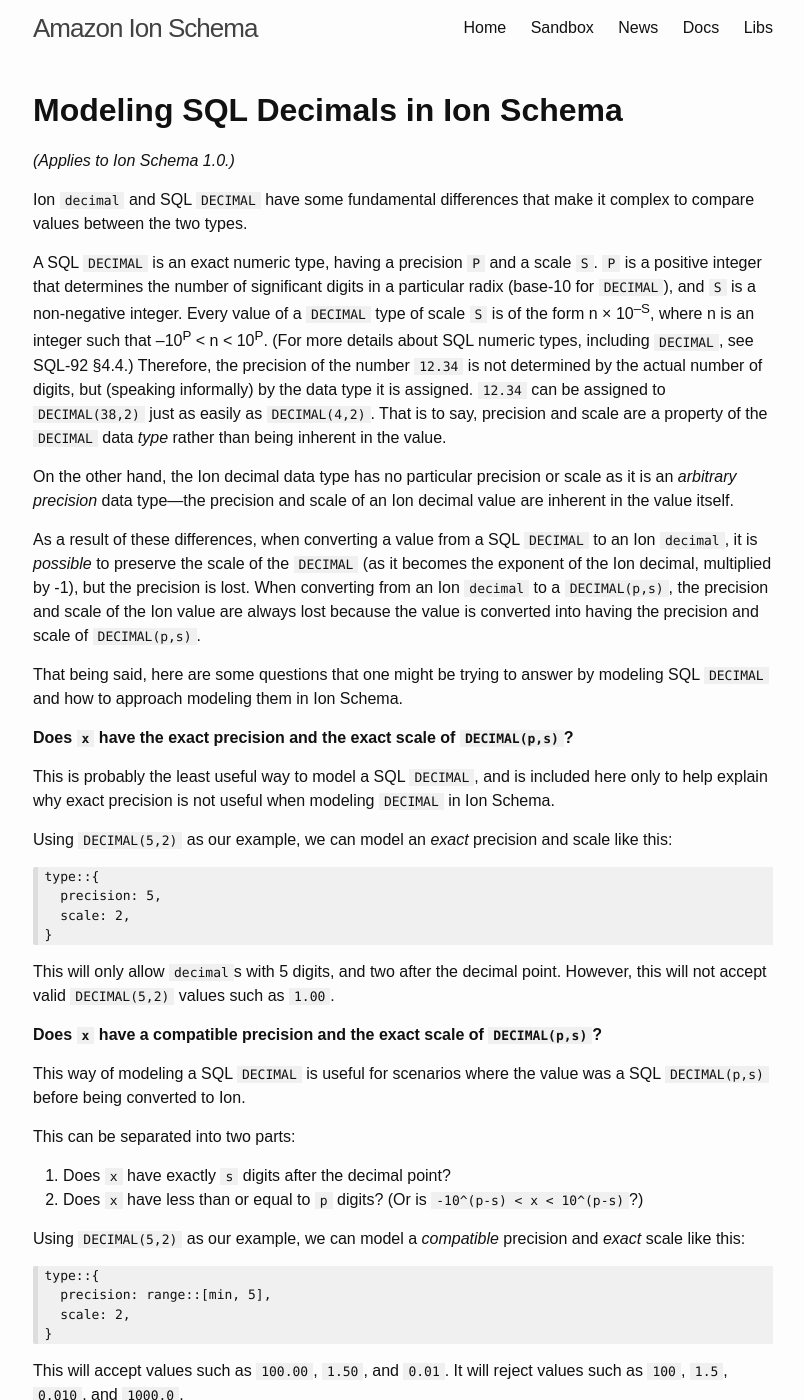
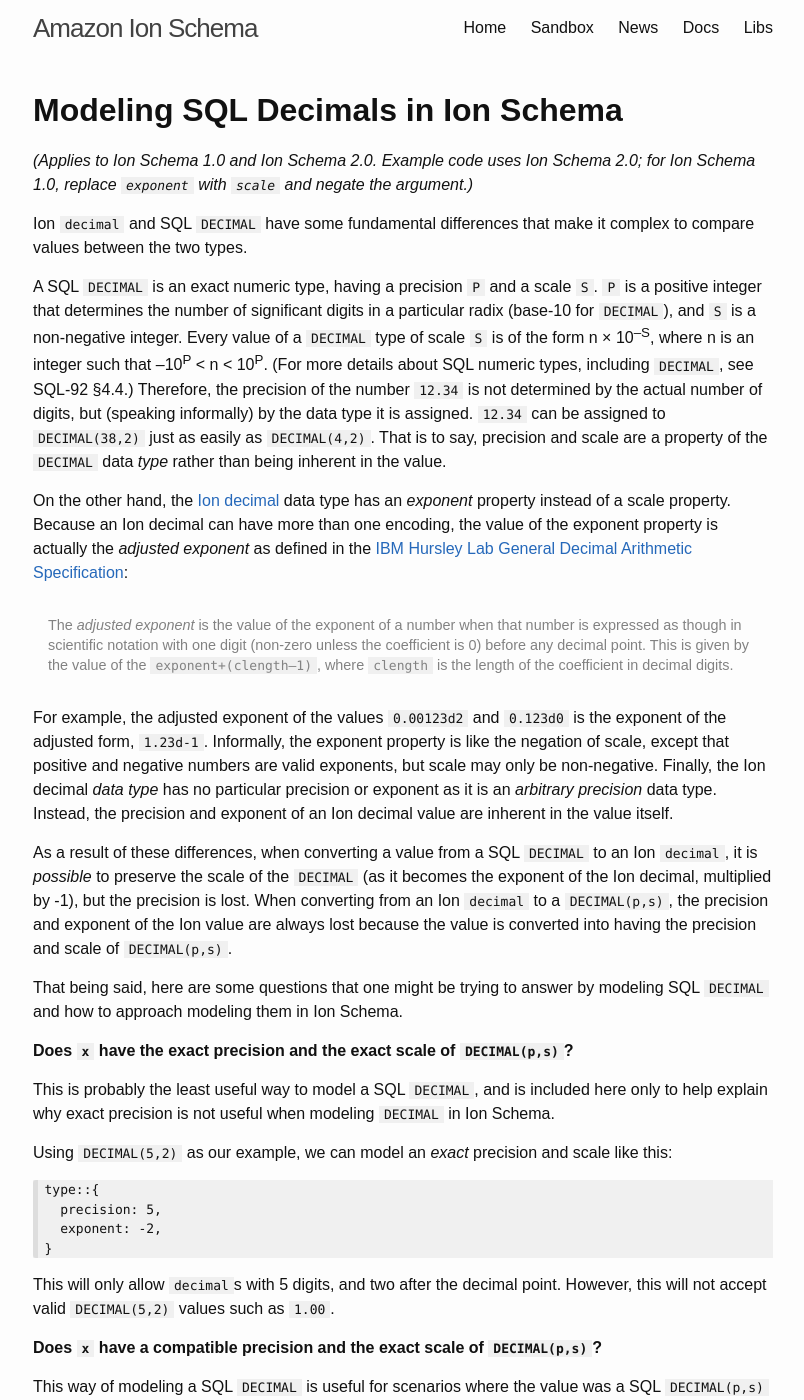
Before and after one commit to amazon-ion/ion-schema, a Jekyll site: the page built from docs/cookbook/sql-decimals.md, in a window 1280 px wide and 1400 px high. Shown: the whole window, without its empty margins (237-1041 px from the left). Built offline with Jekyll 4.4.1, drawn with Linux system fonts in a browser that asks for light colours; some of the changed text lies outside the part shown.

Commit message:
Updates cookbooks for Ion Schema 2.0

````diff
--- a/docs/cookbook/sql-decimals.md
+++ b/docs/cookbook/sql-decimals.md
@@ -2,7 +2,8 @@
 title:  Modeling SQL Decimals in Ion Schema
 ---
 # {{ page.title }}
-_(Applies to Ion Schema 1.0.)_
+_(Applies to Ion Schema 1.0 and Ion Schema 2.0.
+Example code uses Ion Schema 2.0; for Ion Schema 1.0, replace `exponent` with `scale` and negate the argument.)_
 
 Ion `decimal` and SQL `DECIMAL` have some fundamental differences that make it complex to compare values between the two types.
 
@@ -14,12 +15,20 @@ Therefore, the precision of the number `12.34` is not determined by the actual n
 by the data type it is assigned. `12.34` can be assigned to `DECIMAL(38,2)` just as easily as `DECIMAL(4,2)`. That is to
 say, precision and scale are a property of the `DECIMAL` data _type_ rather than being inherent in the value.
 
-On the other hand, the Ion decimal data type has no particular precision or scale as it is an _arbitrary precision_ data
-type—the precision and scale of an Ion decimal value are inherent in the value itself.
+On the other hand, the [Ion decimal](https://amzn.github.io/ion-docs/docs/decimal.html) data type has an _exponent_ property instead of a scale property.
+Because an Ion decimal can have more than one encoding, the value of the exponent property is actually the _adjusted exponent_ as defined in the [IBM Hursley Lab General Decimal Arithmetic Specification](https://speleotrove.com/decimal/damodel.html):
+
+> The _adjusted exponent_ is the value of the exponent of a number when that number is expressed as though in scientific notation with one digit (non-zero unless the coefficient is 0) before any decimal point.
+> This is given by the value of the `exponent+(clength–1)`, where `clength` is the length of the coefficient in decimal digits.
+
+For example, the adjusted exponent of the values `0.00123d2` and `0.123d0` is the exponent of the adjusted form, `1.23d-1`.
+Informally, the exponent property is like the negation of scale, except that positive and negative numbers are valid exponents, but scale may only be non-negative.
+Finally, the Ion decimal _data type_ has no particular precision or exponent as it is an _arbitrary precision_ data type.
+Instead, the precision and exponent of an Ion decimal value are inherent in the value itself.
 
 As a result of these differences, when converting a value from a SQL `DECIMAL` to an Ion `decimal`, it is _possible_ to
 preserve the scale of the `DECIMAL` (as it becomes the exponent of the Ion decimal, multiplied by -1), but the precision
-is lost. When converting from an Ion `decimal` to a `DECIMAL(p,s)`, the precision and scale of the Ion value are always
+is lost. When converting from an Ion `decimal` to a `DECIMAL(p,s)`, the precision and exponent of the Ion value are always
 lost because the value is converted into having the precision and scale of `DECIMAL(p,s)`.
 
 That being said, here are some questions that one might be trying to answer by modeling SQL `DECIMAL` and how to approach
@@ -34,7 +43,7 @@ Using `DECIMAL(5,2)` as our example, we can model an _exact_ precision and scale
 ```
 type::{
   precision: 5,
-  scale: 2,
+  exponent: -2,
 }
 ```
 This will only allow `decimal`s with 5 digits, and two after the decimal point. However, this will not accept valid
@@ -54,7 +63,7 @@ Using `DECIMAL(5,2)` as our example, we can model a _compatible_ precision and _
 ```
 type::{
   precision: range::[min, 5],
-  scale: 2,
+  exponent: -2,
 }
 ```
 This will accept values such as `100.00`, `1.50`, and `0.01`. It will reject values such as `100`, `1.5`, `0.010`, and `1000.0`.
@@ -74,8 +83,8 @@ This can be separated into two parts:
 Using `DECIMAL(5,2)` as our example again, we can model a _compatible_ precision and scale like this:
 ```
 type::{
-  scale: [min, 2],
-  // Scale is not fixed, so we cannot use the `precision` constraint. Must use `valid_values` instead.
+  exponent: [-2, max],
+  // Exponent is not fixed, so we cannot use the `precision` constraint. Must use `valid_values` instead.
   valid_values: range::[ -999.99, 999.99 ],
 }
 ```
````
Also changed, not shown: docs/cookbook/ignore-occurs-requirements.md (+2 -3 lines).
